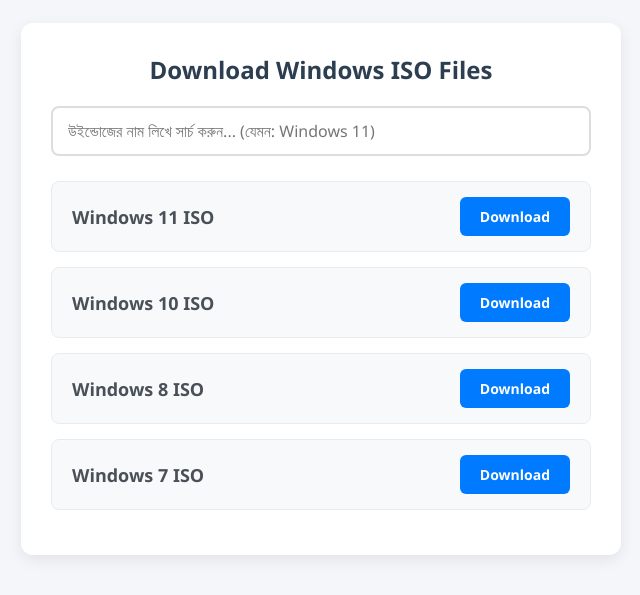
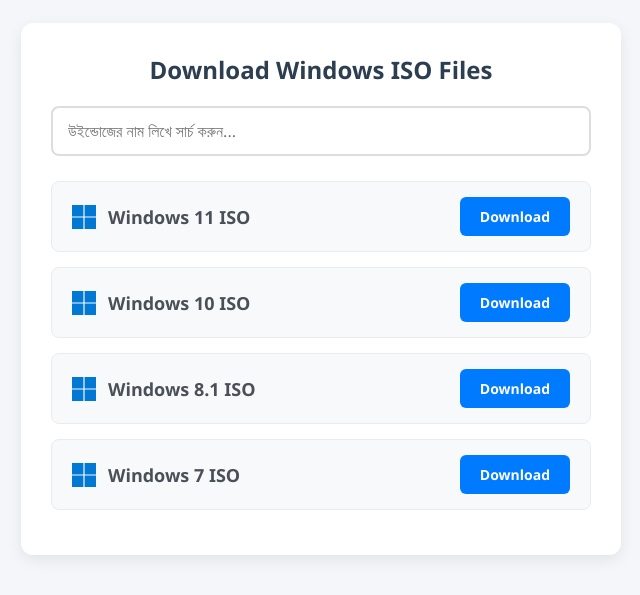
Before and after one commit to Sobujaka/all-windows-iso, a plain HTML site: page index.html in a window 1280 px wide. Shown: the part 111-706 px from the top of the page, without its empty margins (319-959 px from the left). Drawn offline with Linux system fonts and the light colour scheme.

Commit message:
Refactor index.html for clarity and functionality
Updated the title and improved the structure of the HTML file. Adjusted download button functionality and refined search filter logic.

```diff
--- a/index.html
+++ b/index.html
@@ -3,7 +3,7 @@
 <head>
     <meta charset="UTF-8">
     <meta name="viewport" content="width=device-width, initial-scale=1.0">
-    <title>Windows ISO Downloader with Search</title>
+    <title>Universal Windows ISO Downloader</title>
     <style>
         * {
             margin: 0;
@@ -62,6 +62,16 @@
         .iso-item:hover {
             box-shadow: 0 2px 8px rgba(0,0,0,0.05);
         }
+        .win-info {
+            display: flex;
+            align-items: center;
+            gap: 12px;
+        }
+        .win-logo {
+            width: 24px;
+            height: 24px;
+            fill: #0078d4;
+        }
         .win-name {
             font-size: 18px;
             font-weight: 600;
@@ -79,30 +89,12 @@
             text-align: center;
             display: inline-block;
         }
-        .btn-blue {
-            background-color: #007bff;
-            color: white;
-        }
-        .btn-blue:hover {
-            background-color: #0056b3;
-        }
-        .btn-green {
-            background-color: #28a745 !important;
-            color: white !important;
-        }
-        .btn-green:hover {
-            background-color: #218838 !important;
-        }
-        .btn-waiting {
-            background-color: #dc3545;
-            color: white;
-        }
-        #no-result {
-            text-align: center;
-            color: #888;
-            margin-top: 15px;
-            display: none;
-        }
+        .btn-blue { background-color: #007bff; color: white; }
+        .btn-blue:hover { background-color: #0056b3; }
+        .btn-green { background-color: #28a745 !important; color: white !important; }
+        .btn-green:hover { background-color: #218838 !important; }
+        .btn-waiting { background-color: #dc3545; color: white; }
+        #no-result { text-align: center; color: #888; margin-top: 15px; display: none; }
     </style>
 </head>
 <body>
@@ -112,29 +104,45 @@
 
     <!-- সার্চ বার -->
     <div class="search-container">
-        <input type="text" id="searchBar" class="search-input" placeholder="উইন্ডোজের নাম লিখে সার্চ করুন... (যেমন: Windows 11)" onkeyup="filterFiles()">
+        <input type="text" id="searchBar" class="search-input" placeholder="উইন্ডোজের নাম লিখে সার্চ করুন..." onkeyup="filterFiles()">
     </div>
 
-    <!-- ফাইল লিস্ট -->
+    <!-- উইন্ডোজ ফাইল লিস্ট -->
     <div id="fileList">
+        <!-- Windows 11 -->
         <div class="iso-item">
-            <span class="win-name">Windows 11 ISO</span>
-            <button class="btn-download btn-blue" onclick="handleDownload(this, 'https://example.com/ad-link-1', 'YOUR_GOOGLE_DRIVE_LINK_HERE_1')">Download</button>
+            <div class="win-info">
+                <svg class="win-logo" viewBox="0 0 24 24"><path d="M0 0h11.4v11.4H0V0zm12.6 0H24v11.4H12.6V0zM0 12.6h11.4V24H0V12.6zm12.6 0H24V24H12.6V12.6z"/></svg>
+                <span class="win-name">Windows 11 ISO</span>
+            </div>
+            <button class="btn-download btn-blue" onclick="handleDownload(this, 'https://example.com/ad-link-1', 'https://your-download-link-1.com')">Download</button>
         </div>
 
+        <!-- Windows 10 -->
         <div class="iso-item">
-            <span class="win-name">Windows 10 ISO</span>
-            <button class="btn-download btn-blue" onclick="handleDownload(this, 'https://example.com/ad-link-2', 'YOUR_GOOGLE_DRIVE_LINK_HERE_2')">Download</button>
+            <div class="win-info">
+                <svg class="win-logo" viewBox="0 0 24 24"><path d="M0 0h11.4v11.4H0V0zm12.6 0H24v11.4H12.6V0zM0 12.6h11.4V24H0V12.6zm12.6 0H24V24H12.6V12.6z"/></svg>
+                <span class="win-name">Windows 10 ISO</span>
+            </div>
+            <button class="btn-download btn-blue" onclick="handleDownload(this, 'https://example.com/ad-link-2', 'https://your-download-link-2.com')">Download</button>
         </div>
 
+        <!-- Windows 8.1 -->
         <div class="iso-item">
-            <span class="win-name">Windows 8 ISO</span>
-            <button class="btn-download btn-blue" onclick="handleDownload(this, 'https://example.com/ad-link-3', 'YOUR_GOOGLE_DRIVE_LINK_HERE_3')">Download</button>
+            <div class="win-info">
+                <svg class="win-logo" viewBox="0 0 24 24"><path d="M0 0h11.4v11.4H0V0zm12.6 0H24v11.4H12.6V0zM0 12.6h11.4V24H0V12.6zm12.6 0H24V24H12.6V12.6z"/></svg>
+                <span class="win-name">Windows 8.1 ISO</span>
+            </div>
+            <button class="btn-download btn-blue" onclick="handleDownload(this, 'https://example.com/ad-link-3', 'https://your-download-link-3.com')">Download</button>
         </div>
 
+        <!-- Windows 7 -->
         <div class="iso-item">
-            <span class="win-name">Windows 7 ISO</span>
-            <button class="btn-download btn-blue" onclick="handleDownload(this, 'https://example.com/ad-link-4', 'YOUR_GOOGLE_DRIVE_LINK_HERE_4')">Download</button>
+            <div class="win-info">
+                <svg class="win-logo" viewBox="0 0 24 24"><path d="M0 0h11.4v11.4H0V0zm12.6 0H24v11.4H12.6V0zM0 12.6h11.4V24H0V12.6zm12.6 0H24V24H12.6V12.6z"/></svg>
+                <span class="win-name">Windows 7 ISO</span>
+            </div>
+            <button class="btn-download btn-blue" onclick="handleDownload(this, 'https://example.com/ad-link-4', 'https://your-download-link-4.com')">Download</button>
         </div>
     </div>
 
@@ -142,7 +150,7 @@
 </div>
 
 <script>
-// সার্চ ফিল্টার
+// সার্চ ফিল্টার ফাংশন
 function filterFiles() {
     let input = document.getElementById('searchBar').value.toLowerCase();
     let items = document.getElementsByClassName('iso-item');
@@ -159,21 +167,18 @@ function filterFiles() {
         }
     }
 
-    if (hasMatch) {
-        noResult.style.display = "none";
-    } else {
-        noResult.style.display = "block";
-    }
+    if (hasMatch) { noResult.style.display = "none"; }
+    else { noResult.style.display = "block"; }
 }
 
-// ডাউনলোড লক ও ৭ সেকেন্ড টাইমার ফাংশন
+// ডাউনলোড লক ও ৭ সেকেন্ড ইউনিভার্সাল টাইমার ফাংশন
 let activeTimer = null;
 let currentButton = null;
 let timeSpentBackground = 0;
 
-function handleDownload(button, adLink, driveLink) {
+function handleDownload(button, adLink, anyDownloadLink) {
     if (button.classList.contains('btn-green')) {
-        window.open(driveLink, '_blank');
+        window.open(anyDownloadLink, '_blank');
         return;
     }
 
@@ -195,7 +200,6 @@ function handleDownload(button, adLink, driveLink) {
     activeTimer = setInterval(function() {
         if (document.hidden) {
             timeSpentBackground++;
-            // এখানে ৭ সেকেন্ড কন্ডিশন চেক করা হচ্ছে
             if (timeSpentBackground >= 7) {
                 clearInterval(activeTimer);
                 button.classList.remove('btn-waiting');
@@ -208,7 +212,6 @@ function handleDownload(button, adLink, driveLink) {
 }
 
 window.addEventListener('focus', function() {
-    // ৭ সেকেন্ড হওয়ার আগে ফিরে আসলে রিসেট হবে
     if (activeTimer && timeSpentBackground < 7) {
         clearInterval(activeTimer);
         activeTimer = null;
```
